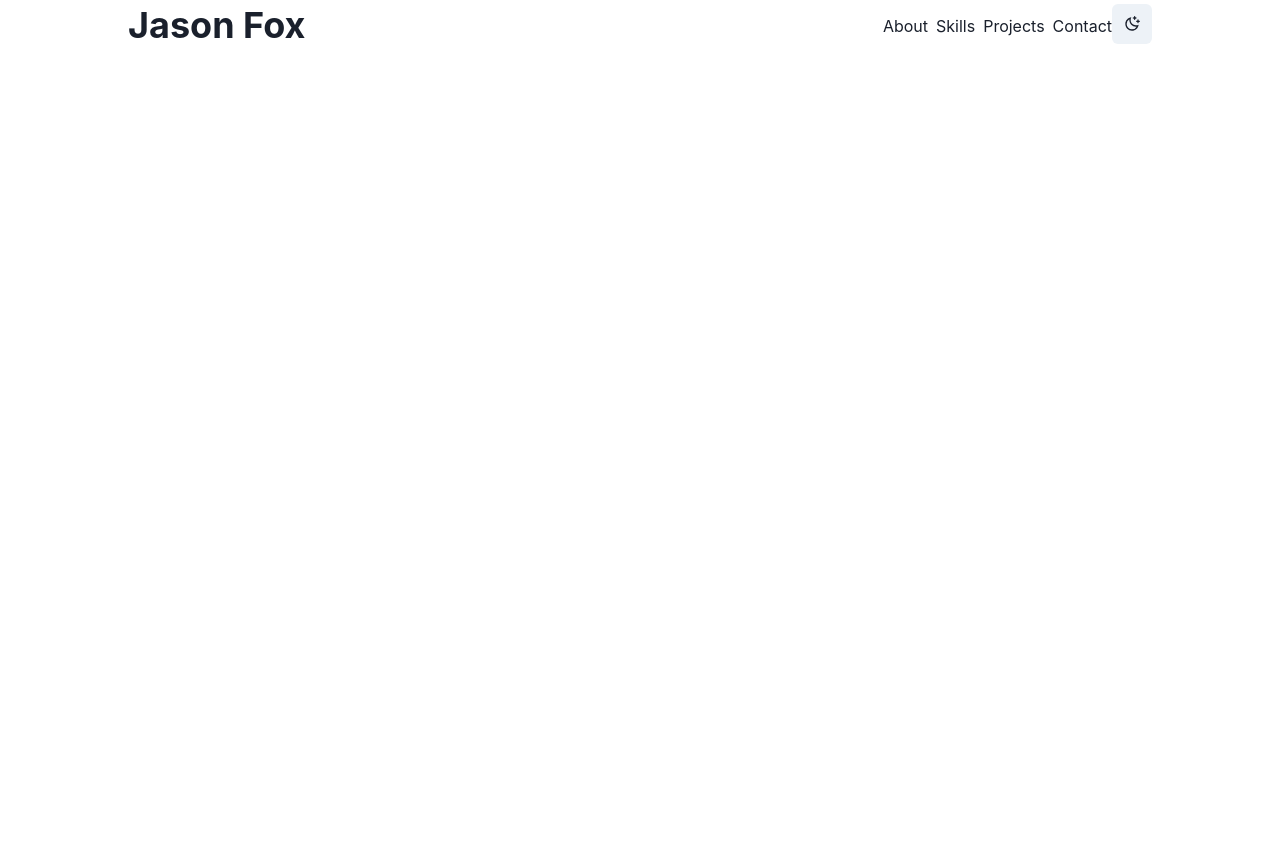
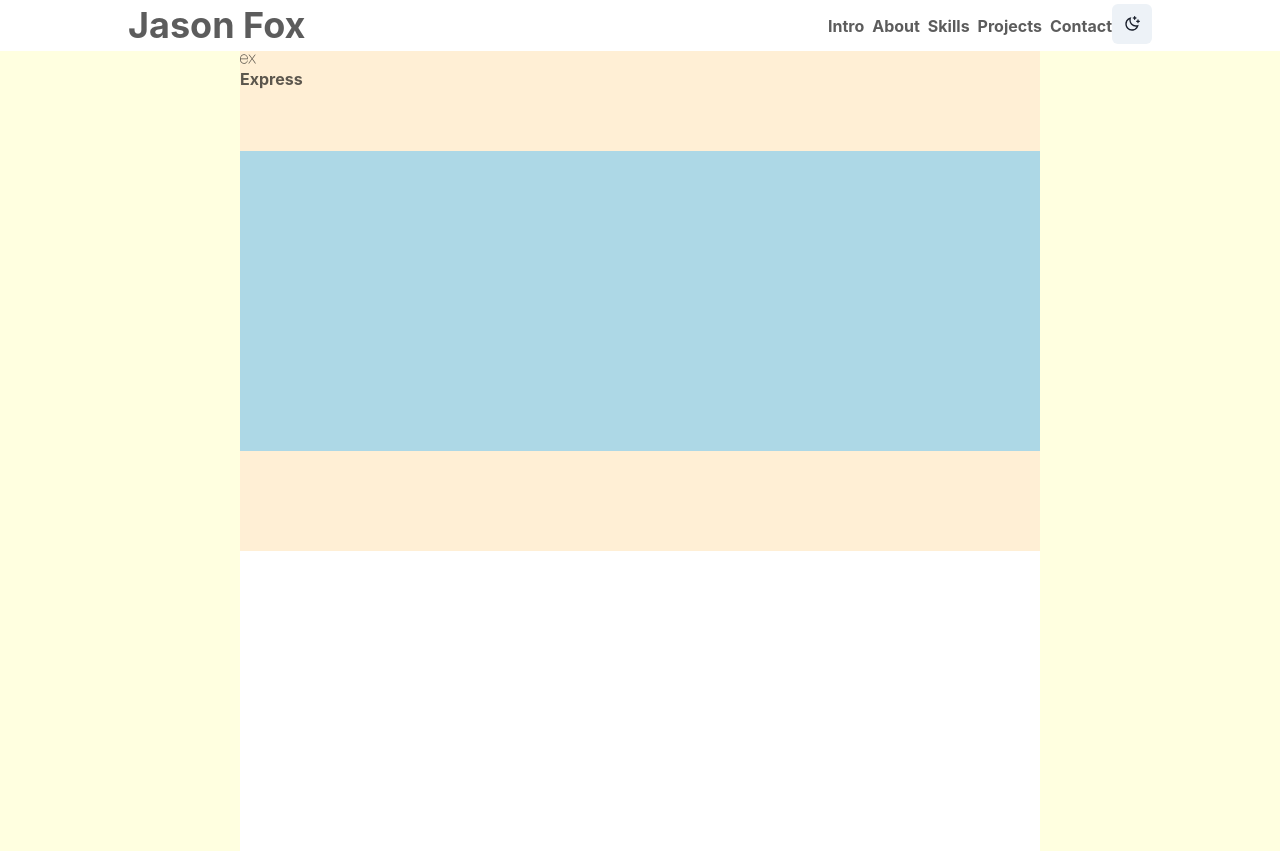
Before and after one commit to jsonFox/portfolio, a React (Vite) app: page / in a window 1280 px wide. Before the commit the page ends 800 px from the top, so only its background shows below. Built offline with nearby package versions, Linux system fonts and the light colour scheme.

Commit message:
save state

```diff
--- a/src/App.tsx
+++ b/src/App.tsx
@@ -1,6 +1,8 @@
-import Header from "./components/Header";
+import { Grid, GridItem } from "@chakra-ui/react";
+import { Header, Intro } from "./components";
 
 const sections: Array<string> = [
+  'Intro',
   'About',
   'Skills',
   'Projects',
@@ -10,7 +12,31 @@ const sections: Array<string> = [
 function App() {
   return (
     <>
-      <Header sections={sections} />
+      <Grid
+        gridTemplateRows={'auto repeat(1fr)'}
+        gridTemplateColumns={'0.3fr 1fr 0.3fr'}
+        color='blackAlpha.700'
+        fontWeight='bold'
+      >
+        <GridItem colSpan={3}>
+          <Header sections={sections} />
+        </GridItem>
+        <GridItem h='100vh' rowSpan={sections.length + 1} colStart={1} bg='lightyellow'>
+
+        </GridItem>
+        <GridItem h='100vh' rowSpan={sections.length + 1} colStart={3} bg='lightyellow'>
+
+        </GridItem>
+        <GridItem h='100' colStart={2} rowStart={2} bg='papayawhip'>
+          <Intro />
+        </GridItem>
+        <GridItem h='300' colStart={2} bg='lightblue'>
+
+        </GridItem>
+        <GridItem h='100' colStart={2} bg='papayawhip'>
+
+        </GridItem>
+      </Grid>
     </>
   )
 }
--- /dev/null
+++ b/src/components/Intro.tsx
@@ -0,0 +1,8 @@
+import { SkillIcon } from "./partials"
+import { Express } from "./icons"
+
+export default function Intro() {
+  return (
+    <SkillIcon name='Express' icon={<Express />} />
+  )
+}
--- /dev/null
+++ b/src/components/index.tsx
@@ -0,0 +1,2 @@
+export { default as Header } from './Header';
+export { default as Intro } from './Intro';
--- /dev/null
+++ b/src/components/partials/SkillIcon.tsx
@@ -0,0 +1,8 @@
+export default function SkillIcon({ icon, name }: { icon: JSX.Element, name: string }) {
+  return (
+    <>
+      {icon}
+      <p>{name}</p>
+    </>
+  )
+}
--- /dev/null
+++ b/src/components/partials/index.tsx
@@ -0,0 +1 @@
+export { default as SkillIcon } from './SkillIcon';
```
Also changed, not shown: src/components/Header.tsx (+3 -12 lines).
